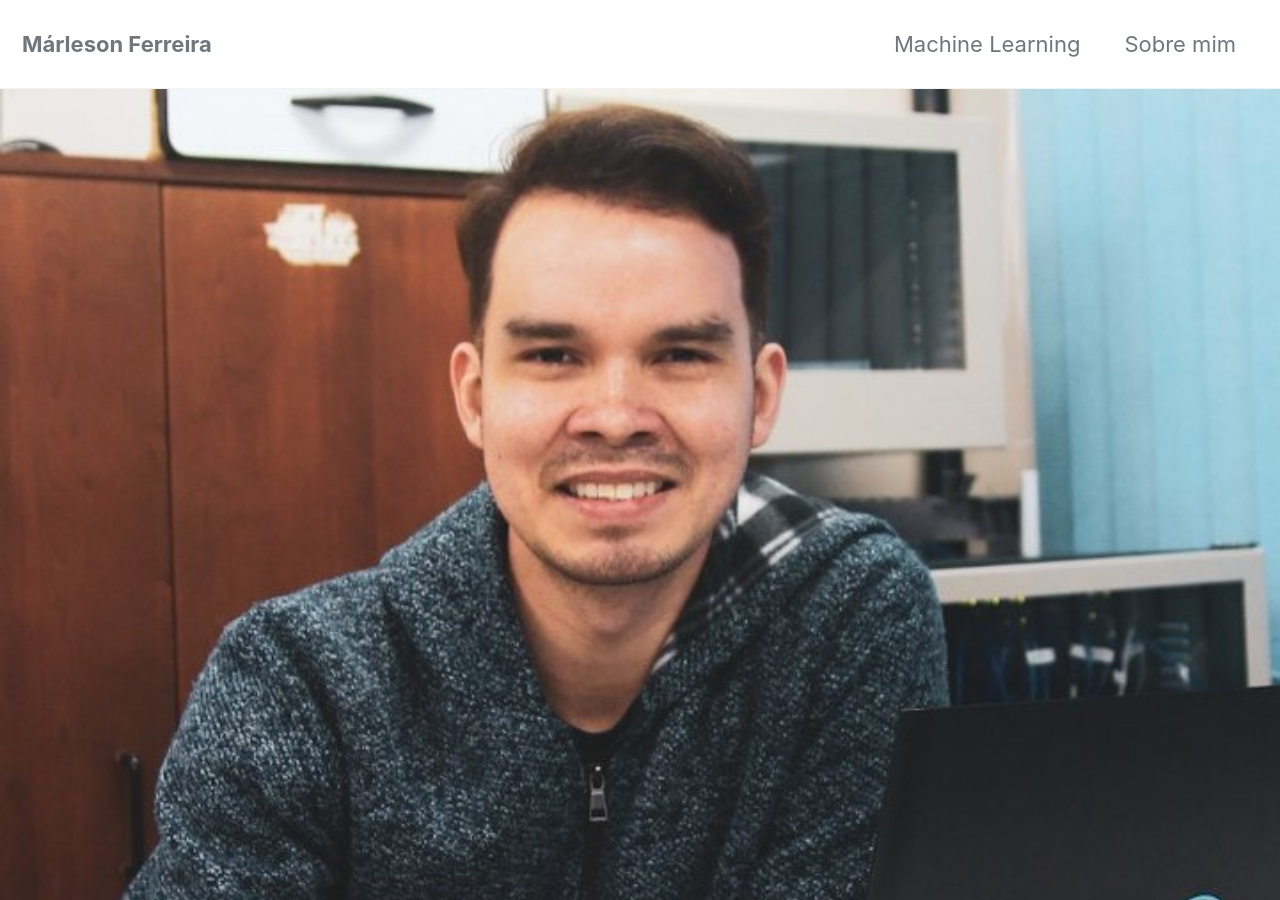
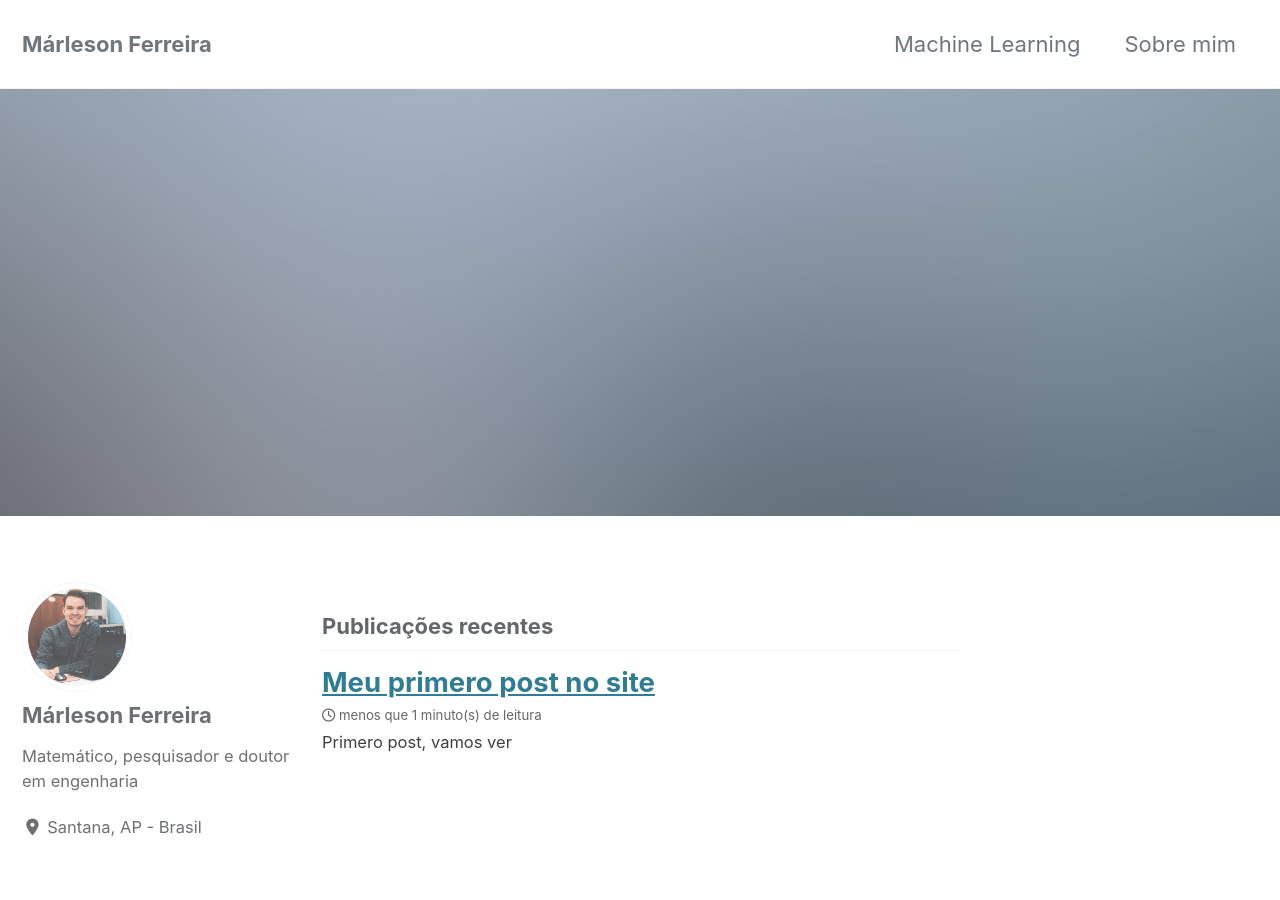
Before and after one commit to marleson/notas, a Jekyll site: the page built from index.html, in a window 1280 px wide and 900 px high. Built offline with Jekyll 4.4.1, drawn with Linux system fonts in a browser that asks for light colours; cached includes are drawn as plain includes; nearby versions of some CDN libraries; the list of posts is cut into pages by our own code.

Commit message:
avatar update

```diff
--- a/_config.yml
+++ b/_config.yml
@@ -94,7 +94,7 @@
 # Site Author
 author:
   name             : "Márleson Ferreira"
-  avatar           : "/images/eu.jpg" # path of avatar image, e.g. "/assets/images/bio-photo.jpg"
+  avatar           : "/images/marleson-icon.jpg" # path of avatar image, e.g. "/assets/images/bio-photo.jpg"
   bio              : "Matemático, pesquisador e doutor em engenharia"
   location         : "Santana, AP - Brasil"
   email            :
--- a/index.html
+++ b/index.html
@@ -2,5 +2,5 @@
 layout: home
 author_profile: true
 header:
-    image: "/images/marleson-icon.jpg"
+    image: "/images/pic01.jpg"
 ---
```
